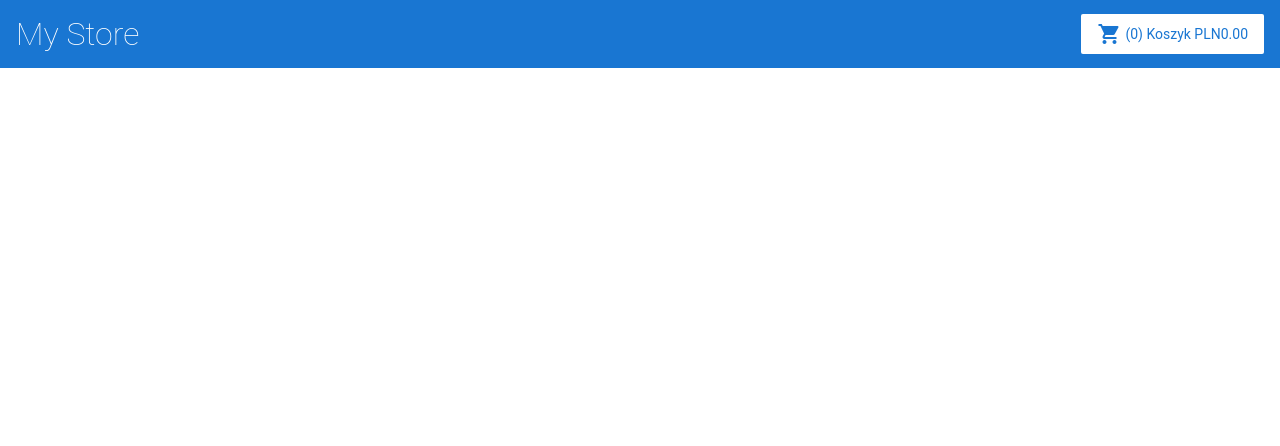
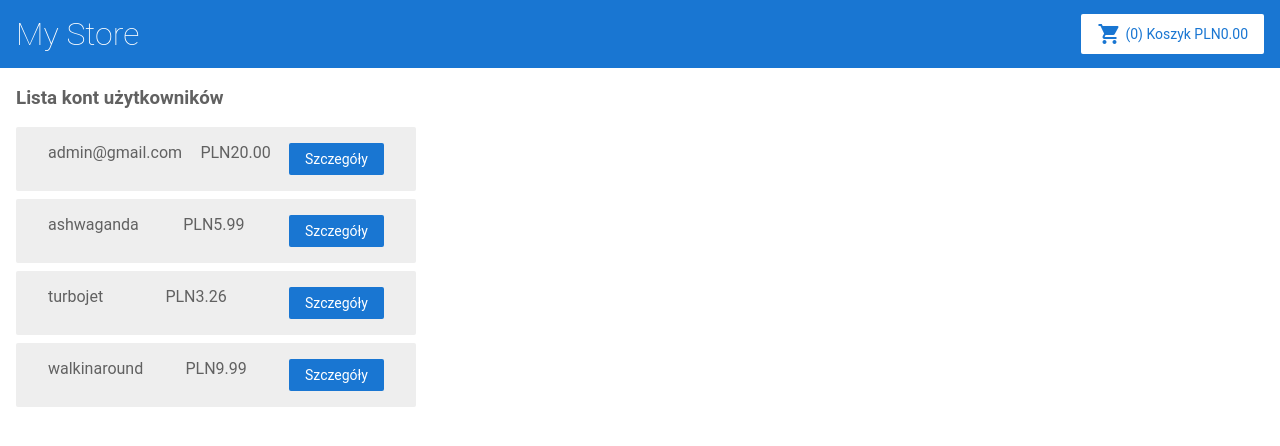
Before and after one commit to Blackbetty312/angular-uintroduction, an Angular app: page /accounts in a window 1280 px wide. Before the commit this address led to /. Shown: the top 446 px of the page. Built offline with nearby package versions, Linux system fonts and the light colour scheme.

Commit message:
1 file modified, 9 added

```diff
--- /dev/null
+++ b/src/account-model.ts
@@ -0,0 +1,5 @@
+export interface AccountModel {
+  id: number;
+  login: string;
+  ammount: number;
+}
--- /dev/null
+++ b/src/app/account-details/account-details.component.html
@@ -0,0 +1,4 @@
+<div class="shipping-item" *ngIf="account">
+	<span>{{ account.login }}</span>
+	<span>{{ account.ammount/100 | currency:'PLN' }}</span>
+</div>
--- /dev/null
+++ b/src/app/account-details/account-details.component.ts
@@ -0,0 +1,33 @@
+import { Component, OnInit } from "@angular/core";
+import { ActivatedRoute } from "@angular/router";
+import { AccountModel } from "../../account-model";
+import { AccountService } from "../account.service";
+
+@Component({
+  selector: "app-account-details",
+  templateUrl: "./account-details.component.html",
+  styleUrls: ["./account-details.component.css"]
+})
+export class AccountDetailsComponent implements OnInit {
+  accounts: AccountModel[];
+  account: AccountModel;
+  constructor(
+    private route: ActivatedRoute,
+    private accountService: AccountService
+  ) {}
+  ngOnInit() {
+    const routeParams = this.route.snapshot.paramMap;
+    const accountIdFromRoute = Number(routeParams.get("accountId"));
+    this.getAccounts(accountIdFromRoute);
+  }
+  getAccounts(id: number) {
+    this.accountService
+      .getAccountList()
+      .subscribe(
+        accounts => (
+          (this.accounts = accounts),
+          (this.account = accounts.find(x => x.id === id))
+        )
+      );
+  }
+}
--- /dev/null
+++ b/src/app/account-list/account-list.component.html
@@ -0,0 +1,8 @@
+<h3>Lista kont użytkowników</h3>
+<div class="shipping-item" *ngFor="let account of accounts">
+	<span>{{ account.login }}</span>
+	<span>{{ account.ammount/100 | currency:'PLN' }}</span>
+	<button  [routerLink]="['/account', account.id]">
+    Szczegóły
+  </button>
+</div>
--- /dev/null
+++ b/src/app/account-list/account-list.component.ts
@@ -0,0 +1,23 @@
+import { Component, OnInit } from "@angular/core";
+import { AccountModel } from "../../account-model";
+import { AccountService } from "../account.service";
+
+@Component({
+  selector: "app-account-list",
+  templateUrl: "./account-list.component.html",
+  styleUrls: ["./account-list.component.css"]
+})
+export class AccountListComponent implements OnInit {
+  accounts: AccountModel[];
+  constructor(private accountService: AccountService) {}
+
+  ngOnInit() {
+    this.getAccounts();
+  }
+
+  getAccounts() {
+    this.accountService
+      .getAccountList()
+      .subscribe(accounts => (this.accounts = accounts));
+  }
+}
--- /dev/null
+++ b/src/app/account.service.ts
@@ -0,0 +1,15 @@
+import { HttpClient } from "@angular/common/http";
+import { Injectable } from "@angular/core";
+import { Observable } from "rxjs/internal/Observable";
+import { AccountModel } from "../account-model";
+
+@Injectable({
+  providedIn: "root"
+})
+export class AccountService {
+  constructor(private http: HttpClient) {}
+
+  getAccountList(): Observable<AccountModel[]> {
+    return this.http.get<AccountModel[]>("assets/accounts.json");
+  }
+}
--- /dev/null
+++ b/src/assets/accounts.json
@@ -0,0 +1,22 @@
+[
+  {
+    "id": 1,
+    "login": "admin@gmail.com",
+    "ammount": 2000
+  },
+  {
+    "id": 2,
+    "login": "ashwaganda",
+    "ammount": 599
+  },
+  {
+    "id": 3,
+    "login": "turbojet",
+    "ammount": 326
+  },
+    {
+      "id": 4,
+    "login": "walkinaround",
+    "ammount": 999
+  }
+]
```
Also changed, not shown: src/app/app.module.ts (+10 -3 lines), src/app/account-details/account-details.component.css (added), src/app/account-list/account-list.component.css (added).
